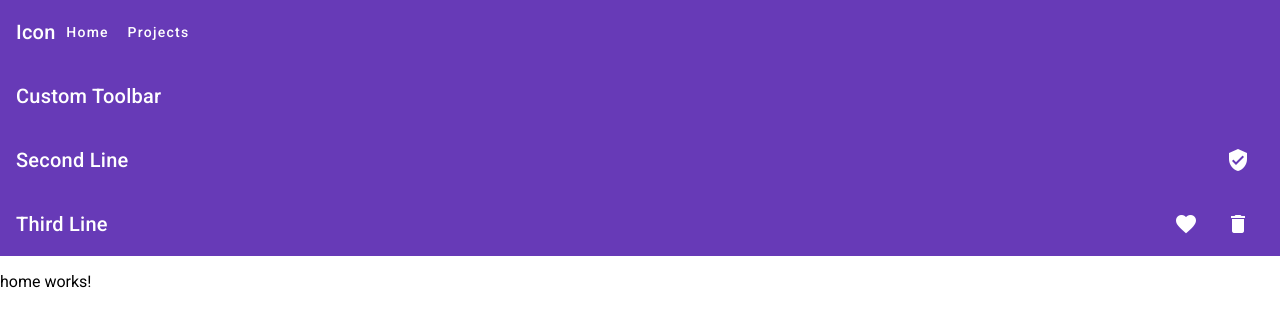
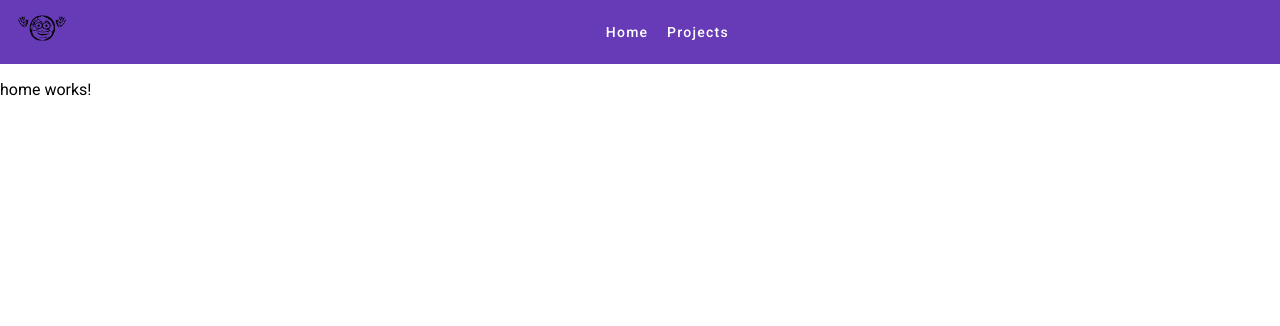
Before and after one commit to dylanhan99/dylanhan, an Angular app: page /home in a window 1280 px wide. Shown: the top 326 px of the page. Built offline with nearby package versions, Linux system fonts and the light colour scheme.

Commit message:
logo and navbar formatting

```diff
--- a/src/app/app.config.ts
+++ b/src/app/app.config.ts
@@ -1,10 +1,15 @@
-import { ApplicationConfig } from '@angular/core';
+import { ApplicationConfig, importProvidersFrom } from '@angular/core';
 import { provideRouter } from '@angular/router';
+import { HttpClient, HttpClientModule } from '@angular/common/http';
 
 import { routes } from './app.routes';
 import { provideClientHydration } from '@angular/platform-browser';
 import { provideAnimationsAsync } from '@angular/platform-browser/animations/async';
 
 export const appConfig: ApplicationConfig = {
-  providers: [provideRouter(routes), provideClientHydration(), provideAnimationsAsync()]
+  providers: [
+    provideRouter(routes),
+    provideClientHydration(),
+    provideAnimationsAsync(),
+    importProvidersFrom(HttpClientModule)]
 };
--- /dev/null
+++ b/src/app/custom-icons.ts
@@ -0,0 +1,8 @@
+export interface CustomIcon {
+    svg: string;
+    path: string;
+}
+
+export const customIcons: CustomIcon[] = [
+    { svg: 'logo', path: 'assets/logo.svg' },
+]
--- a/src/app/navbar/navbar.component.css
+++ b/src/app/navbar/navbar.component.css
@@ -1,7 +1,13 @@
-.example-icon {
-    padding: 0 14px;
+.navbar-logo {
+    padding: 0px 14px;
+    transform: scale(2);
 }
 
-.example-spacer {
-    flex: 1 1 auto;
+.navbar-spacer-1 {
+    width: 100%;
+    text-align: center;
 }
+
+.navbar-spacer-2 {
+    flex-grow: 2;
+}
--- a/src/app/navbar/navbar.component.html
+++ b/src/app/navbar/navbar.component.html
@@ -1,26 +1,12 @@
 <mat-toolbar color="primary">
     <mat-toolbar-row>
         <span routerLink="/">
-            Icon
+            <mat-icon svgIcon="logo" class="navbar-logo"></mat-icon>
         </span>
-        <a mat-button routerLink="home">Home</a>
-        <a mat-button routerLink="projects">Projects</a>
-    </mat-toolbar-row>
-
-    <mat-toolbar-row>
-        <span>Custom Toolbar</span>
-    </mat-toolbar-row>
-
-    <mat-toolbar-row>
-        <span>Second Line</span>
-        <span class="example-spacer"></span>
-        <mat-icon class="example-icon">verified_user</mat-icon>
-    </mat-toolbar-row>
-
-    <mat-toolbar-row>
-        <span>Third Line</span>
-        <span class="example-spacer"></span>
-        <mat-icon class="example-icon">favorite</mat-icon>
-        <mat-icon class="example-icon">delete</mat-icon>
+        <span class="navbar-spacer-1">
+            <a mat-button routerLink="home">Home</a>
+            <a mat-button routerLink="projects">Projects</a>
+        </span>
     </mat-toolbar-row>
 </mat-toolbar>
+<a></a>
--- a/src/app/navbar/navbar.component.ts
+++ b/src/app/navbar/navbar.component.ts
@@ -1,24 +1,57 @@
-import { Component } from '@angular/core';
+import { Component, OnInit } from '@angular/core';
 
 import { RouterLink } from '@angular/router';
+import { CommonModule } from '@angular/common';
+import { HttpClient, HttpClientModule } from '@angular/common/http';
+import { DomSanitizer } from '@angular/platform-browser';
 
 import { MatToolbarModule } from '@angular/material/toolbar'
-import { MatIconModule } from '@angular/material/icon';
+import { MatIconModule, MatIconRegistry } from '@angular/material/icon';
 import { MatButtonModule } from '@angular/material/button'
+
+import { CustomIcon, customIcons } from '../custom-icons'
 
 @Component({
   selector: 'app-navbar',
   standalone: true,
   imports: [
     RouterLink,
+    CommonModule,
+    HttpClientModule,
 
     MatToolbarModule,
     MatIconModule,
     MatButtonModule,
   ],
   templateUrl: './navbar.component.html',
-  styleUrl: './navbar.component.css'
+  styleUrl: './navbar.component.css',
+  providers: [HttpClient]
 })
-export class NavbarComponent {
+export class NavbarComponent implements OnInit {
+  sections = [
+    {
+      name: 'Custom SVG',
+      class: '',
+      items: ['home'],
+    },
+  ];
 
+  constructor(
+    private matIconRegistry: MatIconRegistry,
+    private domSanitizer: DomSanitizer
+  ) {
+    this.createIcons();
+  }
+
+  createIcons() {
+    customIcons.forEach((icon: CustomIcon) => {
+      console.log(icon.path);
+      this.matIconRegistry.addSvgIcon(
+        icon.svg,
+        this.domSanitizer.bypassSecurityTrustResourceUrl(icon.path)
+      );
+    });
+  }
+
+  ngOnInit() {}
 }
```
